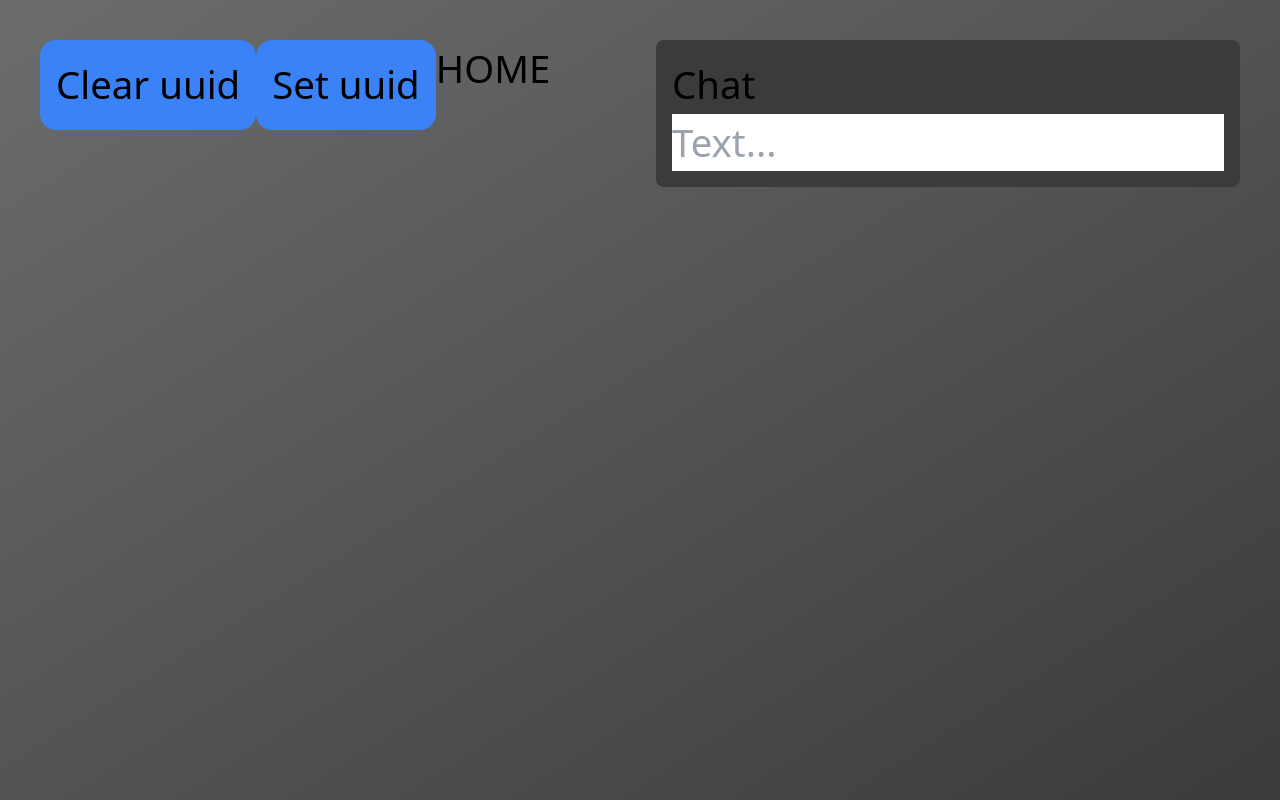
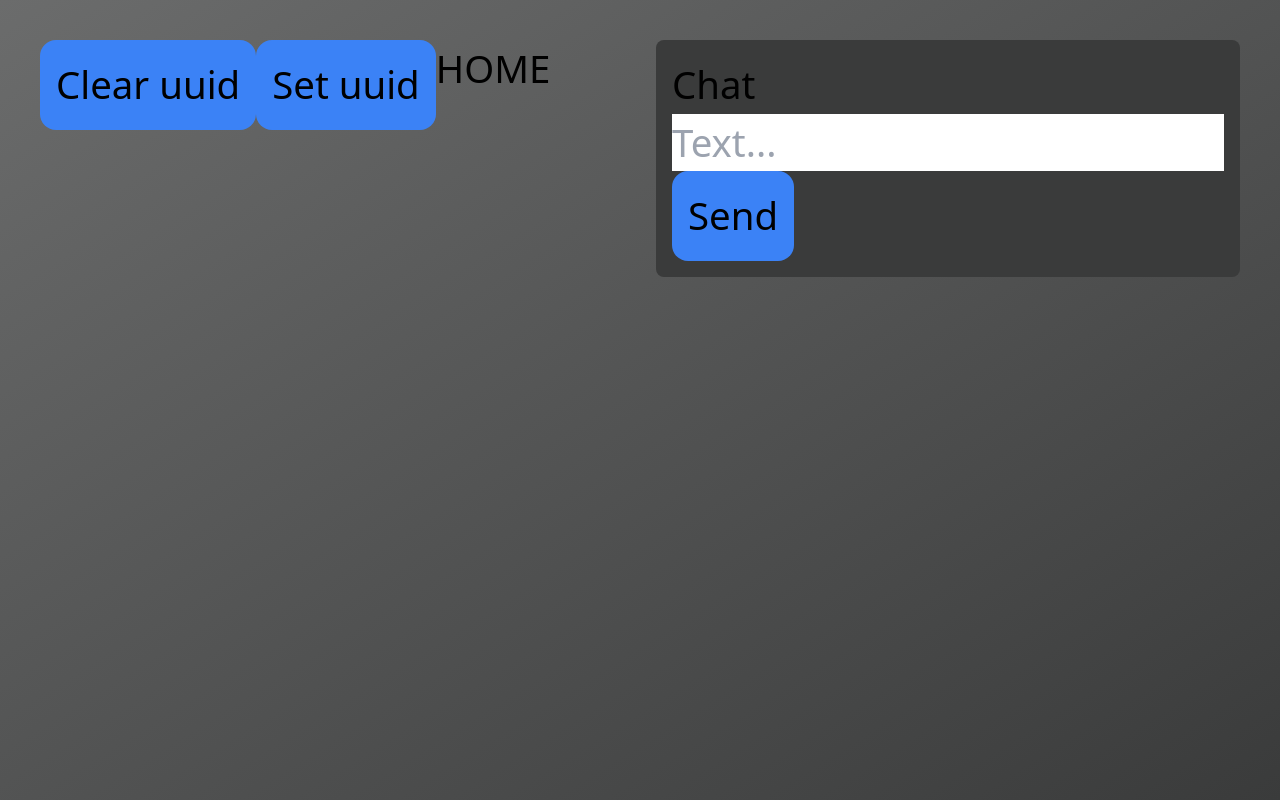
Before and after one commit to Skkkra/charades, a React (Vite) app in the folder charades-ui/: page / in a window 1280 px wide. Both pictures are taken after a click on the button "Set uuid". Built offline with nearby package versions, Linux system fonts and the light colour scheme.

Commit message:
Form and button to submit

```diff
--- a/charades-ui/src/components/chat/chat.tsx
+++ b/charades-ui/src/components/chat/chat.tsx
@@ -1,27 +1,38 @@
 import { chatAtom } from '@atoms/chat/chat-atom';
+import Button from '@ui/button/button';
 import { useAtomValue, useSetAtom } from 'jotai';
-import { KeyboardEvent, useRef } from 'react';
+import { FormEvent, KeyboardEvent, useRef, useState } from 'react';
 
 const USERNAMES = ['Robot', 'Kubica', 'Bumblebee'];
 
 export default function Chat() {
   const { messages } = useAtomValue(chatAtom);
+  const [inputValue, setInputValue] = useState('');
 
   const setMessages = useSetAtom(chatAtom);
-  const inputRef = useRef<HTMLInputElement>(null);
+  const formRef = useRef<HTMLFormElement>(null);
 
-  const inputHandler = (event: KeyboardEvent<HTMLInputElement>) => {
-    if (event.code === 'Enter' && inputRef.current) {
+  const inputHandler = (event: KeyboardEvent) => {
+    if (event.code === 'Enter') {
+      onSubmitHandler(event);
+    }
+  };
+
+  const onSubmitHandler = (event: FormEvent) => {
+    if (!inputValue) {
+      return;
+    }
     setMessages((chat) => {
       if (chat.messages) {
-          chat.messages.push(event.currentTarget.value);
+        chat.messages.push(inputValue);
       } else {
-          chat.messages = [event.currentTarget.value];
+        chat.messages = [inputValue];
       }
       return { ...chat };
     });
-      inputRef.current.value = '';
-    }
+    setInputValue('');
+
+    event.preventDefault();
   };
 
   return (
@@ -29,19 +40,25 @@ export default function Chat() {
       <div>Chat</div>
       {messages && !!messages.length && (
         <div className="max-h-[420px] overflow-y-auto rounded-tl-lg rounded-tr-lg bg-black-500 p-4 text-white">
-          {messages.map((message, index) => {
-            return (
+          {messages.map((message, index) => (
             <div key={`${message}-${index}`} className="">
               <span>{USERNAMES[index % USERNAMES.length]}: </span>
               <span>{message}</span>
             </div>
-            );
-          })}
+          ))}
         </div>
       )}
-      <div>
-        <input ref={inputRef} placeholder="Text..." onKeyDown={inputHandler}></input>
-      </div>
+      <form ref={formRef} onSubmit={onSubmitHandler}>
+        <input
+          placeholder="Text..."
+          onKeyDown={inputHandler}
+          value={inputValue}
+          onInput={(newValue) => setInputValue(newValue.currentTarget.value)}
+        ></input>
+        <Button role="submit" variant="primary">
+          Send
+        </Button>
+      </form>
     </section>
   );
 }
--- a/charades-ui/tailwind.config.ts
+++ b/charades-ui/tailwind.config.ts
@@ -4,7 +4,6 @@ import { customColors } from './src/styles/custom-colors';
 
 const tailwindConfig = {
   content: ['./src/**/*.{js,jsx,ts,tsx}'],
-  safelist: [],
   theme: {
     extend: {
       fontFamily: {},
@@ -15,12 +14,9 @@ const tailwindConfig = {
         xl: '1200px',
         xxl: '1400px',
       },
-      blur: {},
       colors: { ...customColors },
-      boxShadow: {},
     },
   },
-  plugins: [],
 };
 
 export default tailwindConfig;
```
Lines whose indentation alone changed are shown as unchanged.
